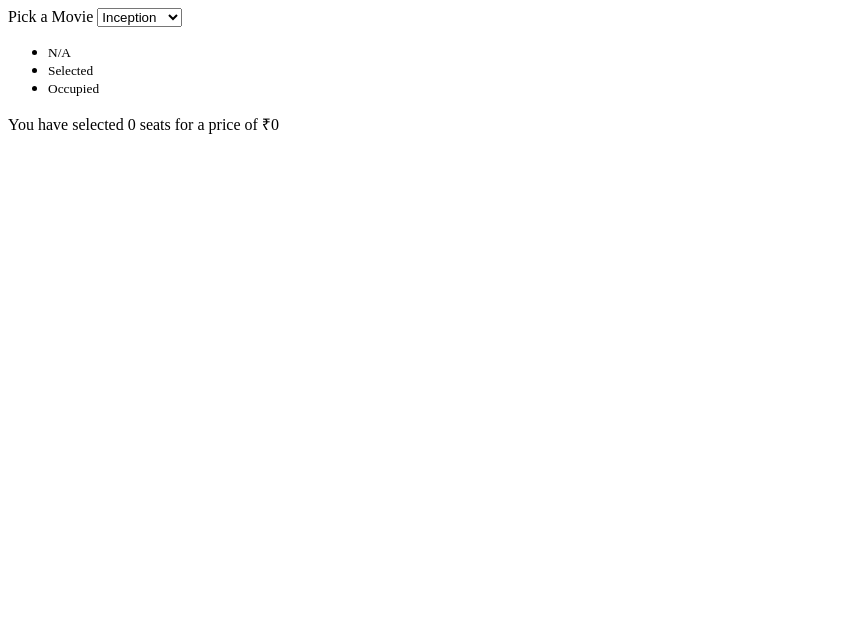
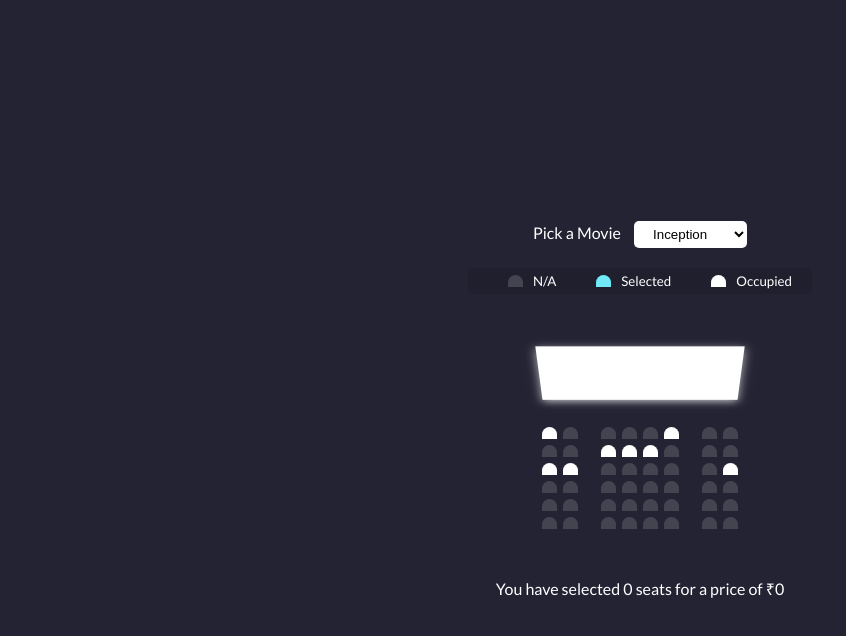
Before and after one commit to ishvar99/book_movie_tickets, a plain HTML site: page index.html in a window 1280 px wide. Shown: the whole page, without its empty margins (0-846 px from the left). Drawn offline with Linux system fonts and the light colour scheme.

Commit message:
done with the styling

```diff
--- a/index.html
+++ b/index.html
@@ -5,6 +5,7 @@
     <meta charset="UTF-8">
     <meta name="viewport" content="width=device-width, initial-scale=1.0">
     <title>Movie Seat Booking</title>
+    <link rel="stylesheet" href="style.css">
 </head>
 
 <body>
@@ -17,20 +18,20 @@
             <option value="9">Contagion</option>
         </select>
     </div>
-    <ul class="showcase">
-        <li>
+    <div class="showcase">
+        <div>
             <div class="seat"></div>
             <small>N/A</small>
-        </li>
-        <li>
+        </div>
+        <div>
             <div class="seat selected"></div>
             <small>Selected</small>
-        </li>
-        <li>
+        </div>
+        <div>
             <div class="seat occupied"></div>
             <small>Occupied</small>
-        </li>
-    </ul>
+        </div>
+    </div>
     <div class="container">
         <div class="screen"></div>
         <div class="row">
@@ -95,6 +96,6 @@
         </div>
     </div>
     <p class="text">You have selected <span id="count">0</span> seats for a price of ₹<span id="total">0</span></p>
+    <script src="script.js"></script>
 </body>
-
 </html>
--- a/style.css
+++ b/style.css
@@ -0,0 +1,86 @@
+@import url('https://fonts.googleapis.com/css2?family=Lato&display=swap');
+*{
+    box-sizing: border-box;
+}
+body{
+    background-color: #242333;
+    display: flex;
+    flex-direction: column;
+    justify-content: center;
+    align-items: center;
+    color: white;
+    min-height: 100vh;
+    font-family: 'Lato',sans-serif;
+}
+.movie-container{
+  margin: 20px 0;
+}
+
+.movie-container select{
+    background-color: white;
+    border: 0;
+    border-radius: 5px;
+    margin-left: 10px;
+    padding: 5px 15px 5px 15px;
+}
+.showcase{
+    background-color: rgba(0, 0, 0, 0.1);
+    padding: 5px 10px;
+    border-radius: 5px;
+    display: flex;
+    justify-content: center;
+    align-items: center;
+}
+.showcase div{
+    display: flex;
+    justify-content: center;
+    align-items: center;
+    padding-left: 10px;
+    margin: 0 10px;
+}
+.container{
+    perspective: 700px;
+    margin: 30px;
+}
+.row{
+    display: flex;
+}
+.screen{
+    height: 70px;
+    width: 100%;
+    box-shadow:0 3px 10px rgba(255, 255, 255, 0.7);
+    transform: rotateX(-45deg);
+    margin:15px 0;
+    background-color: #fff;
+}
+.seat{
+    background-color: #444451;
+    width: 15px;
+    height: 12px;
+    margin: 3px;
+    border-top-left-radius: 10px;
+    border-top-right-radius: 10px;
+}
+.seat.selected{
+  background-color: #6feaf6;
+}
+.seat.occupied{
+    background-color: #fff;
+}
+.seat:nth-of-type(2){
+    margin-right: 20px;
+}
+
+.seat:nth-last-of-type(2){
+    margin-left: 20px;
+}
+
+.seat:not(.occupied):hover{
+    cursor: pointer;
+    transform: scale(1.3);
+}
+
+.showcase .seat.seat:not(.occupied):hover{
+    cursor: default;
+    transform: scale(1);
+}
```
